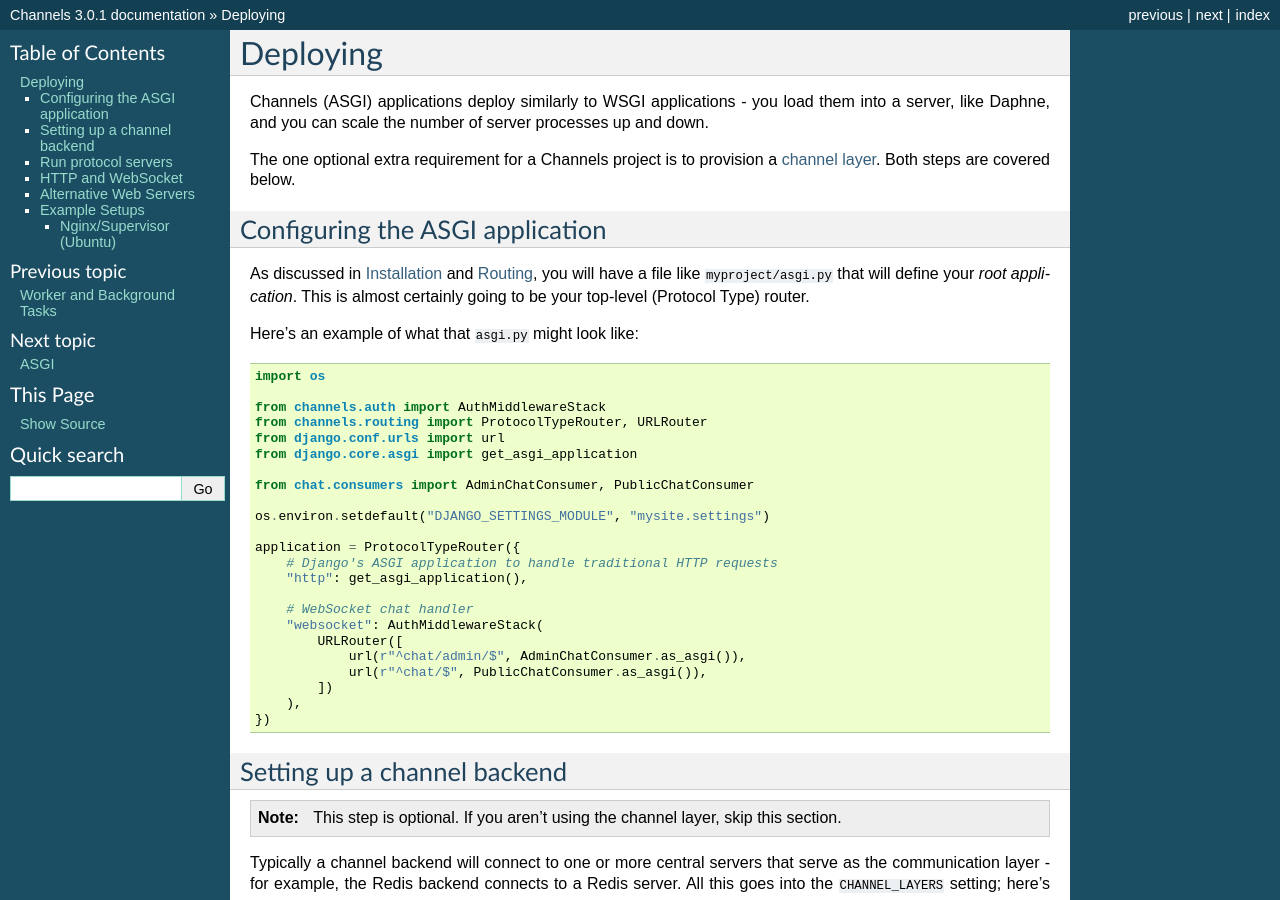
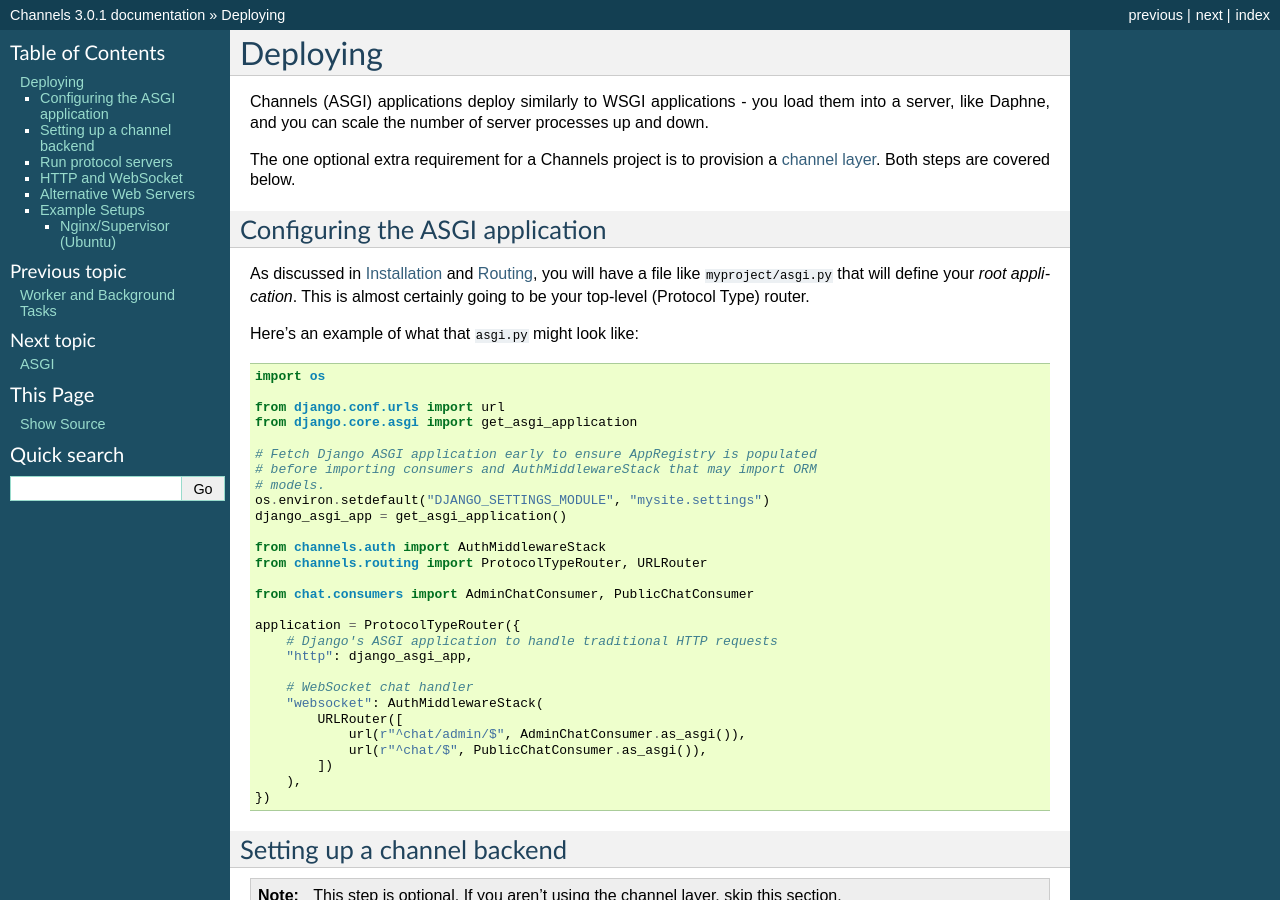
Before and after one commit to phillipchain/DjangoChannels, a Sphinx documentation site: the page built from docs/deploying.rst, in a window 1280 px wide and 900 px high. Built offline with Sphinx 7.4.7, drawn with Linux system fonts in a browser that asks for light colours; the version number is read from the project's files by our own code.

Commit message:
Adjusted deployment asgi.py example.  (#1565)
Co-authored-by: Carlton Gibson <carlton@noumenal.es>

```diff
--- a/docs/deploying.rst
+++ b/docs/deploying.rst
@@ -22,18 +22,23 @@
 
     import os
 
-    from channels.auth import AuthMiddlewareStack
-    from channels.routing import ProtocolTypeRouter, URLRouter
     from django.conf.urls import url
     from django.core.asgi import get_asgi_application
 
+    # Fetch Django ASGI application early to ensure AppRegistry is populated
+    # before importing consumers and AuthMiddlewareStack that may import ORM
+    # models.
+    os.environ.setdefault("DJANGO_SETTINGS_MODULE", "mysite.settings")
+    django_asgi_app = get_asgi_application()
+
+    from channels.auth import AuthMiddlewareStack
+    from channels.routing import ProtocolTypeRouter, URLRouter
+
     from chat.consumers import AdminChatConsumer, PublicChatConsumer
-
-    os.environ.setdefault("DJANGO_SETTINGS_MODULE", "mysite.settings")
 
     application = ProtocolTypeRouter({
         # Django's ASGI application to handle traditional HTTP requests
-        "http": get_asgi_application(),
+        "http": django_asgi_app,
 
         # WebSocket chat handler
         "websocket": AuthMiddlewareStack(
@@ -43,7 +48,6 @@
             ])
         ),
     })
-
 
 Setting up a channel backend
 ----------------------------
```
